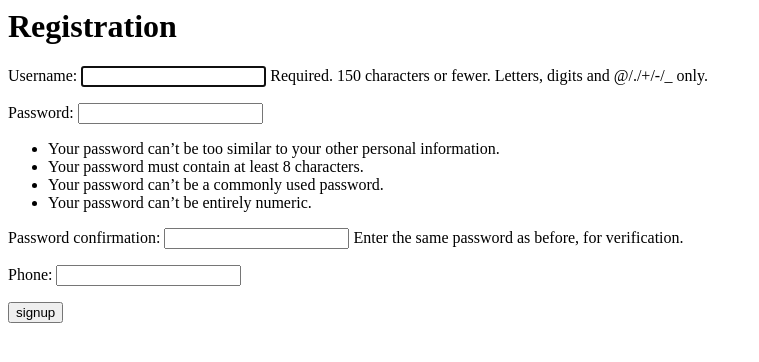
After one commit to aliasadiiii/SADProject, a Django app: page /account/register/ in a window 1280 px wide. The commit adds this page. Shown: the top 362 px of the page, without its empty margins (0-759 px from the left). Run offline with Django 3.2, Linux system fonts and the light colour scheme.

Commit message:
login refactored (classbased views) and signup completed

```diff
--- a/SADProject/settings.py
+++ b/SADProject/settings.py
@@ -124,3 +124,5 @@ STATIC_URL = '/static/'
 
 MEDIA_ROOT = 'media/'
 MEDIA_URL = '/media/'
+
+LOGIN_REDIRECT_URL = 'account/showprofile/'
--- a/SADProject/urls.py
+++ b/SADProject/urls.py
@@ -20,7 +20,7 @@ from django.urls import path, include
 
 urlpatterns = [
     path('admin/', admin.site.urls),
-    path('login/',include('account.urls')),
+    path('account/',include('account.urls')),
     path('product/', include('product.urls'))
 ] + static(settings.STATIC_URL, document_root=settings.STATIC_ROOT) + \
     static(settings.MEDIA_URL, document_root=settings.MEDIA_ROOT)
--- /dev/null
+++ b/account/forms.py
@@ -0,0 +1,8 @@
+from django.contrib.auth.forms import UserCreationForm
+from django import forms
+
+def phoneValidator(phone):
+    return len(phone) == 11 and str(phone).isalnum()
+
+class SignupForm(UserCreationForm):
+    phone = forms.CharField(validators=[phoneValidator,])
--- a/account/models.py
+++ b/account/models.py
@@ -3,11 +3,11 @@ from django.db import models
 
 
 class Account(models.Model):
+    name = models.CharField(max_length=20)
     user = models.OneToOneField(to=User, on_delete=models.CASCADE)
     phone = models.CharField(max_length=11)
 
 
 
-
-class Address(models.Model):
-    Account = models.ForeignKey
+#class Address(models.Model):
+#    Account = models.ForeignKey()
--- a/account/templates/account/login.html
+++ b/account/templates/account/login.html
@@ -1,6 +1,6 @@
 <h1>login page</h1>
 
-<form action="{% url 'account:authentication' %}" method="post">
+<form method="post">
 {% csrf_token %}
     <label>username:</label>
     <input type="text" name="username" id="username"><br>
--- /dev/null
+++ b/account/templates/account/register.html
@@ -0,0 +1,7 @@
+<h1>Registration</h1>
+
+<form method="post">
+    {% csrf_token %}
+    {{form.as_p}}
+    <input type="submit" value="signup">
+</form>
--- a/account/urls.py
+++ b/account/urls.py
@@ -1,11 +1,11 @@
+from django.contrib.auth import views as auth_views
 from django.urls import path
 
 from account import views
 
-
 app_name = 'account'
 urlpatterns = [
-    path('', views.login, name = 'login'),
-    path('authenticate/',views.authentication, name = 'authentication'),
-    path('profile/',views.showProfile,name = 'showProfile')
+    path('register/', views.register.as_view(), name='registration'),
+    path('login/', auth_views.LoginView.as_view(template_name='account/login.html'), name='login'),
+    path('profile/', views.showProfile, name='showProfile'),
 ]
--- a/account/views.py
+++ b/account/views.py
@@ -1,29 +1,30 @@
 from django.contrib.auth import authenticate
+from django.contrib.auth.models import User
 from django.http import HttpResponse, HttpResponseRedirect
 from django.shortcuts import render, get_object_or_404
-# Create your views here.
 from django.urls import reverse
+from django.views.generic.base import View
 
+from account.forms import SignupForm
 from account.models import Account
-
-
-def login(request):
-    print('1')
-    return render(request, 'account/login.html',{})
-    #def post(reques):
-    #    request.Post
-    #    return render(request,)
-
-
-def authentication(request):
-    print('2')
-    user1 = authenticate(username = request.POST['username'], password = request.POST['pass'])
-    if(user1 is None):
-        return HttpResponseRedirect(reverse('account:login'))
-    account = get_object_or_404(Account,user = user1)
-    return HttpResponseRedirect(reverse('account:showProfile', args=(request.POST['username'], )))
-
 
 def showProfile(request, username):
     response = "Hell %s."
     return HttpResponse(response % username)
+
+class register(View):
+    def get(self,request):
+        form = SignupForm()
+        return render(request, 'account/register.html', {'form':form})
+    def post(self,request):
+        form = SignupForm(request.POST)
+        if form.is_valid():
+            username = form.cleaned_data.get('username')
+            password = form.cleaned_data.get('password1')
+            phone = form.cleaned_data.get('phone')
+            user = User(username = username, password = password)
+            user.save()
+            account = Account(user=user,phone=phone)
+            account.save()
+            return HttpResponse("Registration completed.")
+        return render(request, 'account/register.html', {'form': form})
```
Also changed, not shown: account/migrations/0002_auto_20181221_2228.py (added).
